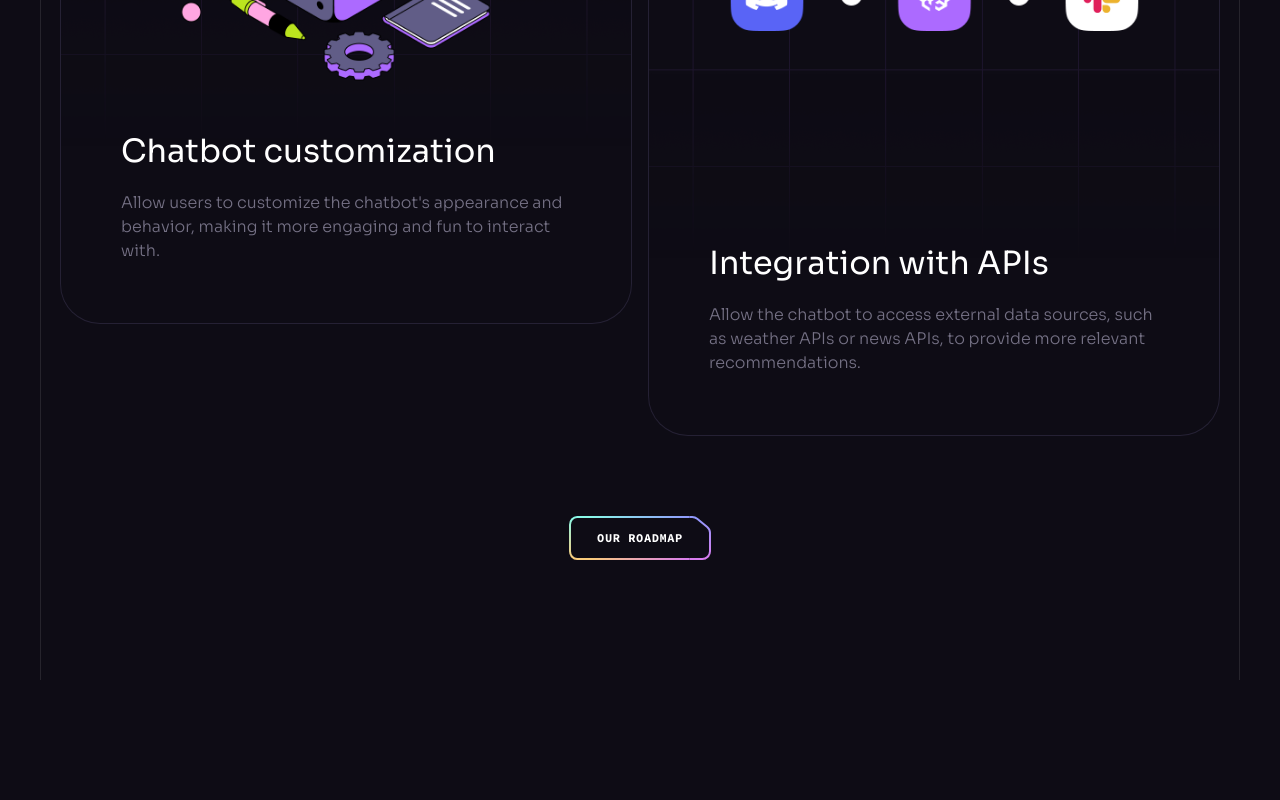
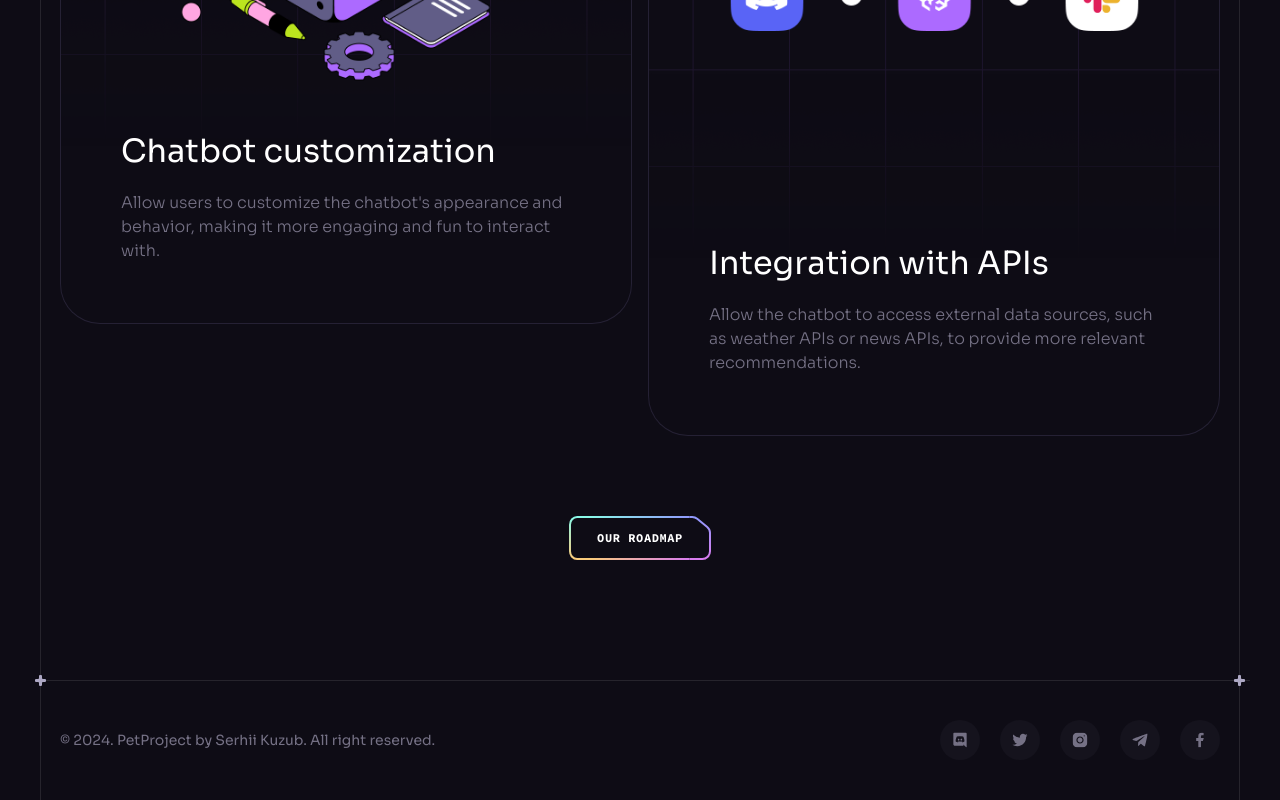
Before and after one commit to SnarlSkv/ModernWebsite, a React (Vite) app: page / in a window 1280 px wide. Shown: the part 8589-9389 px from the top of the page. Before the commit the page ends 9269 px from the top, so only its background shows below. Built offline with nearby package versions, Linux system fonts and the light colour scheme.

Commit message:
Created footer

```diff
--- a/src/App.jsx
+++ b/src/App.jsx
@@ -1,6 +1,7 @@
 import ButtonGradient from "./assets/svg/ButtonGradient"
 import Benefits from "./components/Benefits"
 import Collaboration from "./components/Collaboration"
+import Footer from "./components/Footer"
 import Header from "./components/Header"
 import Hero from "./components/Hero"
 import Pricing from "./components/Pricing"
@@ -19,6 +20,7 @@
         <Services />
         <Pricing />
         <RoadMap />
+        <Footer />
       </div>
 
       <ButtonGradient />
--- /dev/null
+++ b/src/components/Footer.jsx
@@ -0,0 +1,35 @@
+import { socials } from "../constants"
+import Section from "./Section"
+
+const Footer = () => {
+  return (
+    <Section crosses className="!px-0 !py-10">
+      <div className="container flex sm:justify-between items-center justify-center gap-10 max-sm:flex-col">
+        <p className="caption text-n-4 lg:block">
+          © {new Date().getFullYear()}.
+          PetProject by Serhii Kuzub. All right reserved.
+        </p>
+
+        <ul className="flex gap-5 flex-wrap">
+          {socials.map((item) => (
+            <a
+              href={item.url}
+              key={item.id}
+              target="_blank"
+              className="flex items-center justify-center w-10 h-10 bg-n-7 rounded-full transitions-colors hover:bg-n-6"
+            >
+              <img
+                src={item.iconUrl}
+                width={16}
+                height={16}
+                alt={item.title}
+              />
+            </a>
+          ))}
+        </ul>
+      </div>
+    </Section>
+  )
+}
+
+export default Footer
```
